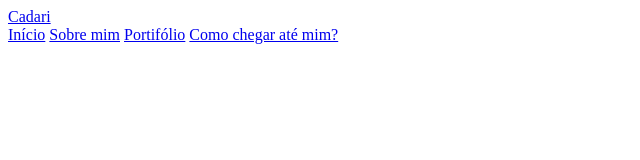
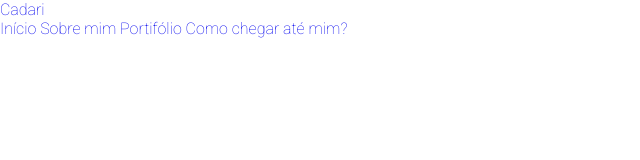
Before and after one commit to luiscadari/Curriculo, a plain HTML site: page view/index.html in a window 1280 px wide. Shown: the whole page, without its empty margins (0-640 px from the left). Drawn offline with Linux system fonts and the light colour scheme; files that its build step writes are made by us from their sources.

Commit message:
curtticulo progress

```diff
--- a/assets/style.css
+++ b/assets/style.css
@@ -0,0 +1,16 @@
+*{
+    margin:0;
+    padding: 0;
+    box-sizing: border-box;
+    text-decoration: none;
+    border: none;
+    outline: none;
+    scroll-behavior: smooth;
+    font-family: roboto;
+}
+
+:root{
+    --bg-color:#594E14;
+    --text-color: black;
+    --main-color:#F2CB05;
+}
--- a/view/index.html
+++ b/view/index.html
@@ -5,6 +5,9 @@
     <meta name="viewport" content="width=device-width, initial-scale=1.0">
     <title>Cadari</title>
     <link rel="stylesheet" href="style.css">
+    <link rel="preconnect" href="https://fonts.googleapis.com">
+    <link rel="preconnect" href="https://fonts.gstatic.com" crossorigin>
+    <link href="https://fonts.googleapis.com/css2?family=Roboto:wght@100&display=swap" rel="stylesheet">
 </head>
 <body>
     <!-- navbar -->
```
